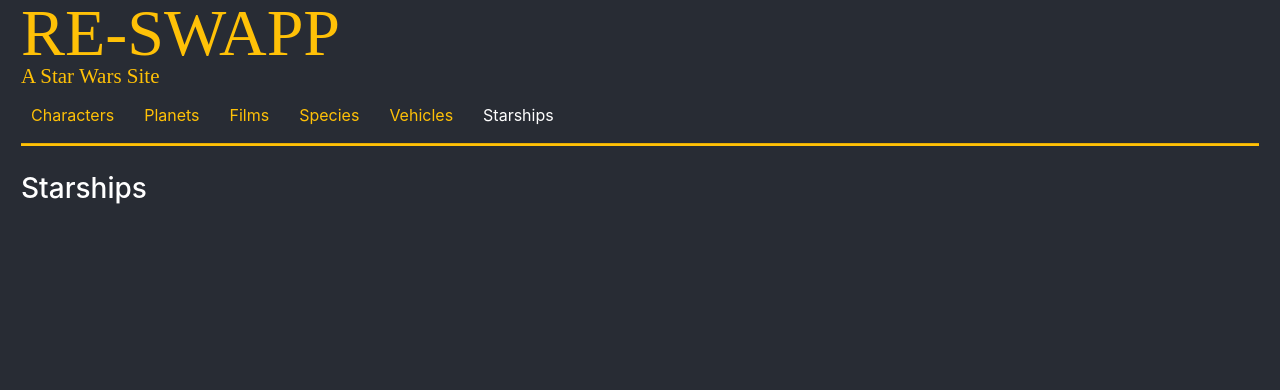
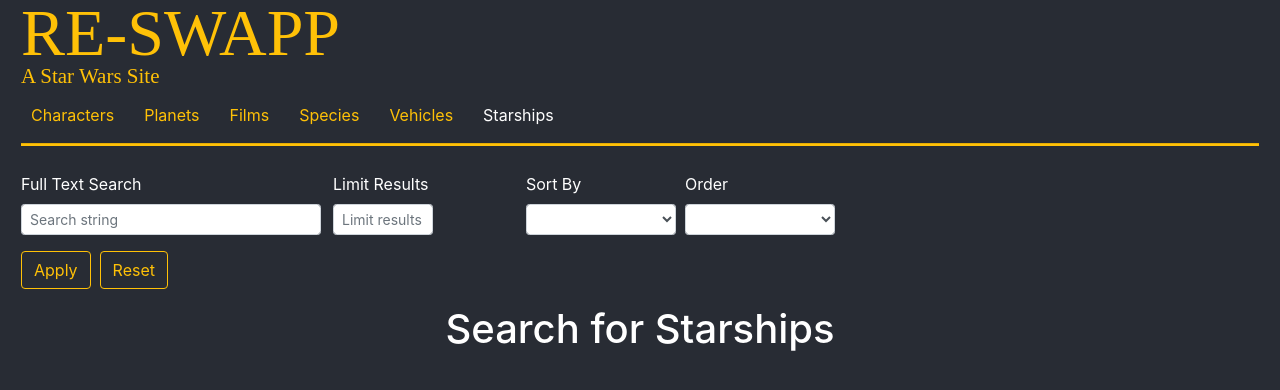
Before and after one commit to buzznode/react-swapp, a React (Create React App) app: page /starships in a window 1280 px wide. Shown: the top 390 px of the page. Built offline with nearby package versions, Linux system fonts and the light colour scheme.

Commit message:
Added Starship.js;

```diff
--- a/src/components/Starships.js
+++ b/src/components/Starships.js
@@ -1,9 +1,235 @@
-import React from 'react';
+import React, { useState, useEffect } from 'react';
+import Card from 'react-bootstrap/Card';
+import Form from 'react-bootstrap/Form';
+import { Col, Row } from 'react-bootstrap';
+import Button from 'react-bootstrap/Button';
 
-const Starships = () => {
+import SWAPI from '../api/SWAPI';
+
+function Starships() {
+  const [query, setQuery] = useState('');
+  const [search, setSearch] = useState('');
+  const [result, loading] = useAsyncHook(query);
+
+  const params = new URLSearchParams();
+
+  function handleReset(e) {
+    document.getElementById('txtSearch').value = '';
+    document.getElementById('txtLimit').value = '';
+    document.getElementById('ddlSortBy').value = '';
+    document.getElementById('ddlOrder').value = '';
+  }
+
+  function handleSubmit(e) {
+    const form = e.currentTarget;
+
+    if (form.checkValidity() === false) {
+      e.preventDefault();
+      e.stopPropagation();
+    }
+
+    if (form[0].validity.valid) {
+      e.preventDefault();
+
+      // set query to whatever search is. This will in turn be passed
+      // into useAsyncHook as "query" which will be consumed internally
+      // as params.
+      setQuery(search);
+    }
+  }
+
+  function updateParams() {
+    const ss = document.getElementById('txtSearch');
+    const lq = document.getElementById('txtLimit');
+    const sb = document.getElementById('ddlSortBy');
+    const or = document.getElementById('ddlOrder');
+    let v = '';
+
+    // if the search string is 'all', convert to empty string otherwise use value
+    v = ss.value && ss.value.toLowerCase() === 'all' ? '' : ss.value ? ss.value : '';
+    params.delete('q');
+    params.append('q', v);
+
+    // if limit quantity is provided use it
+    v = lq.value ? lq.value : 0;
+    params.delete('_limit');
+
+    if (v > 0) {
+      params.append('_limit', v);
+    }
+
+    // if sort by provided and not default, use it
+    v = sb.value && sb.value !== 'Select...' ? sb.value : '';
+    params.delete('_sort');
+
+    if (v) {
+      v = v.toLowerCase();
+      v = v.replace(' ', '_');
+      params.append('_sort', v);
+
+      // if sort by provided and order is provided and not
+      // 'Select...', use it otherwise default to 'asc'
+      v = or.value && or.value !== 'Select...' ? or.value : 'asc';
+      v = v === 'Descending' ? 'desc' : 'asc';
+      params.delete('_order');
+      params.append('_order', v);
+    }
+
+    /*
+    _sort=column&_order=asc
+    _sort=colA,colB&_order=desc,asc
+    _start=20&end=30  start is inclusive; end is exclusive
+    */
+   console.log(`params: ${params}`);
+    setSearch(params);
+  }
+
+  function useAsyncHook(params) {
+    const [result, setResult] = useState([]);
+    const [loading, setLoading] = useState(false);
+
+    useEffect(() => {
+      async function fetchStarshipsList() {
+        try {
+          setLoading(true);
+          const response = await SWAPI.get('/starships', {
+            params
+          });
+
+          setResult(response.data);
+        }
+        catch (e) {
+          setLoading(null);
+          console.log(`Axios request failed: ${e}`);
+        }
+      }
+
+      if (params !== '') {
+        fetchStarshipsList();
+      }
+    }, [params]);
+
+    return [result, loading];
+  }
+
   return (
     <div className="content">
-      <h3>Starships</h3>
+      <Form onSubmit={handleSubmit}>
+        <Form.Row>
+          <Col sm={3}>
+            <Form.Group>
+              <Form.Label>Full Text Search</Form.Label>
+              <Form.Control
+                id="txtSearch"
+                type="text"
+                size="sm"
+                style={{ width: "300px" }}
+                placeholder="Search string"
+                onChange={updateParams}
+              />
+              <Form.Control.Feedback tpe="invalid">Type something, loser</Form.Control.Feedback>
+              <div className="vspacer1" />
+              <Button type="submit" variant="outline-warning">Apply</Button>
+              &nbsp;&nbsp;
+              <Button type="button" onClick={handleReset} variant="outline-warning">Reset</Button>
+            </Form.Group>
+          </Col>
+          <Col sm={2}>
+            <Form.Group>
+              <Form.Label>Limit Results</Form.Label>
+              <Form.Control
+                id="txtLimit"
+                type="text"
+                size="sm"
+                style={{ width: "100px" }}
+                placeholder="Limit results"
+                onChange={updateParams}
+              />
+            </Form.Group>
+          </Col>
+          <Col sm={3}>
+            <Row>
+              <Form.Group>
+                <Form.Label>Sort By</Form.Label>
+                <Form.Control
+                  as="select"
+                  id="ddlSortBy"
+                  size="sm"
+                  style={{ width: "150px" }}
+                  onChange={updateParams}
+                >
+                  <option></option>
+                  <option>Cargo Capacity</option>
+                  <option>Consumables</option>
+                  <option>Cost In Credits</option>
+                  <option>Crew</option>
+                  <option>Hyperdrive Rating</option>
+                  <option>Length</option>
+                  <option>Manufacturer</option>
+                  <option>Max Atmosphering Speed</option>
+                  <option>MGLT</option>
+                  <option>Model</option>
+                  <option>Name</option>
+                  <option>Passengers</option>
+                  <option>Pilots</option>
+                  <option>Starship Class</option>
+                </Form.Control>
+              </Form.Group>
+              &nbsp;&nbsp;
+              <Form.Group>
+                <Form.Label>Order</Form.Label>
+                <Form.Control
+                  as="select"
+                  id="ddlOrder"
+                  size="sm"
+                  style={{ width: "150px" }}
+                  onChange={updateParams}
+                >
+                  <option></option>
+                  <option>Ascending</option>
+                  <option>Descending</option>
+                </Form.Control>
+              </Form.Group>
+            </Row>
+          </Col>
+        </Form.Row>
+      </Form>
+
+      <div className="cards-container">
+        {
+          loading === false ? (
+            <h1>Search for Starships</h1>
+          ) : loading === null ? (
+            <h1>No Starships Found</h1>
+          ) : (
+            result.map((item, index) => {
+              return (
+                <Card border="warning" className="starship-card item" key={index}>
+                  <Card.Header>{item.name}</Card.Header>
+                  <Card.Body>
+                    <Card.Text>
+                      <span><b><u>Statistics</u></b></span><br />
+                      <span><b>Model:</b>&nbsp;&nbsp;{item.model}</span><br/>
+                      <span><b>Manufacturer:</b>&nbsp;&nbsp;{item.manufacturer}</span><br/>
+                      <span><b>Starship Class:</b>&nbsp;&nbsp;{item.starship_class}</span><br/>
+                      <span><b>Length:</b>&nbsp;&nbsp;{item.length}</span><br/>
+                      <span><b>Max Speed:</b>&nbsp;&nbsp;{item.max_atmosphering_speed}</span><br/>
+                      <span><b>Hyperdrive Rating:</b>&nbsp;&nbsp;{item.hyperdrive_rating}</span><br/>
+                      <span><b>MGLT:</b>&nbsp;&nbsp;{item.mglt}</span><br/>
+                      <span><b>Pilots:</b>&nbsp;&nbsp;{item.pilots}</span><br/>
+                      <span><b>Crew:</b>&nbsp;&nbsp;{item.crew}</span><br/>
+                      <span><b>Passengers:</b>&nbsp;&nbsp;{item.passengers}</span><br/>
+                      <span><b>Cargo Capacity:</b>&nbsp;&nbsp;{item.cargo_capacity}</span><br/>
+                      <span><b>Consumables:</b>&nbsp;&nbsp;{item.consumables}</span><br/>
+                      <span><b>Cost (in credits):</b>&nbsp;&nbsp;{item.cost_in_credits}</span><br/>
+                    </Card.Text>
+                  </Card.Body>
+                </Card>
+              );
+            })
+          )
+        }
+      </div>
     </div>
   );
 }
--- a/src/styles/Swapp.scss
+++ b/src/styles/Swapp.scss
@@ -1,6 +1,5 @@
 $dark: #282c34;
 $primary-color: var(--yellow);
-
 
 body {
   background-color: $dark;
@@ -21,6 +20,10 @@
 
 .species-card {
   width: 18rem;
+}
+
+.starship-card {
+  width: 24rem;
 }
 
 .vehicle-card {
```
